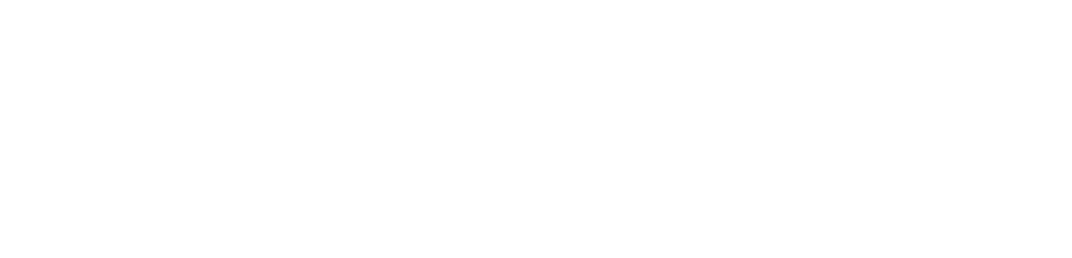
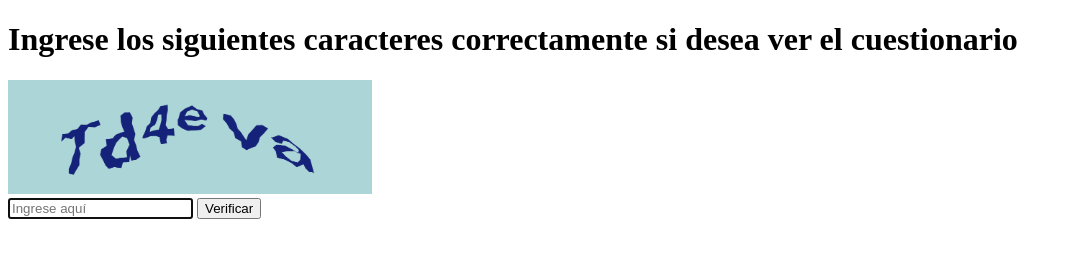
Before and after one commit to AlejoBarrionuev0/ProyectoTP_JS, a plain HTML site: page index.html in a window 1280 px wide. Shown: the whole page, without its empty margins (0-1072 px from the left). Drawn offline with Linux system fonts and the light colour scheme.

Commit message:
Add Captcha box

```diff
--- a/index.html
+++ b/index.html
@@ -9,6 +9,18 @@
     <link rel="shortcut icon" href="Imagenes/logoescuela.png">
 </head>
 <body>
+    <!--CAPTCHA-->
+  <div class="div">
+    <h1>Ingrese los siguientes caracteres correctamente si desea ver el cuestionario</h1>
+    <img src="Imagenes/Captcha.png" alt="captcha">
+    <form action="#">
+    <input type="text" autofocus placeholder="Ingrese aquí" maxlength="6" spellcheck="false" required>
+    <button class="checkear" type="submit">Verificar </button>
+    </form>
+    <div class="error" ></div>
+  </div>
+
+  <div class="blur"> </div>
     <script src="JS/script.js"></script>
 </body>
 </html>
```
